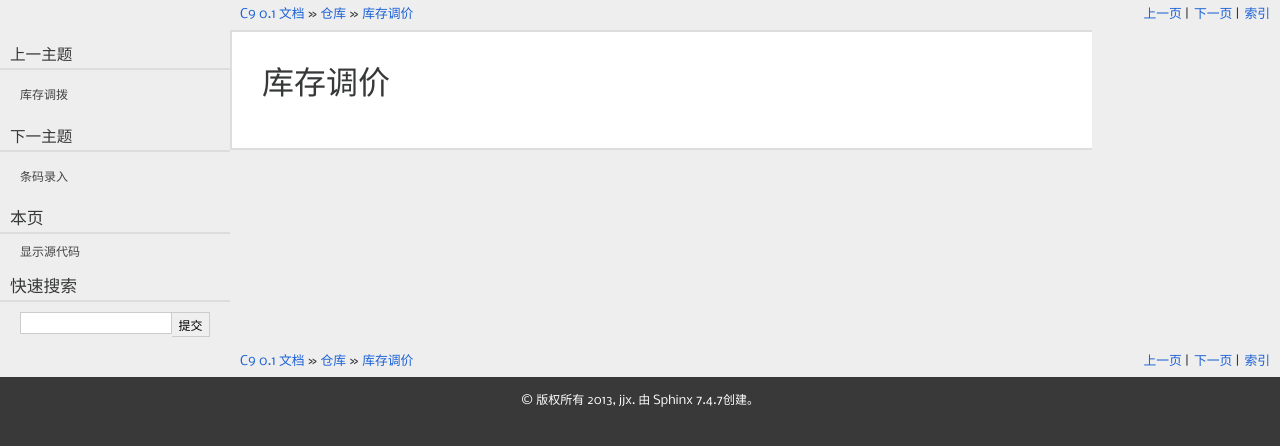
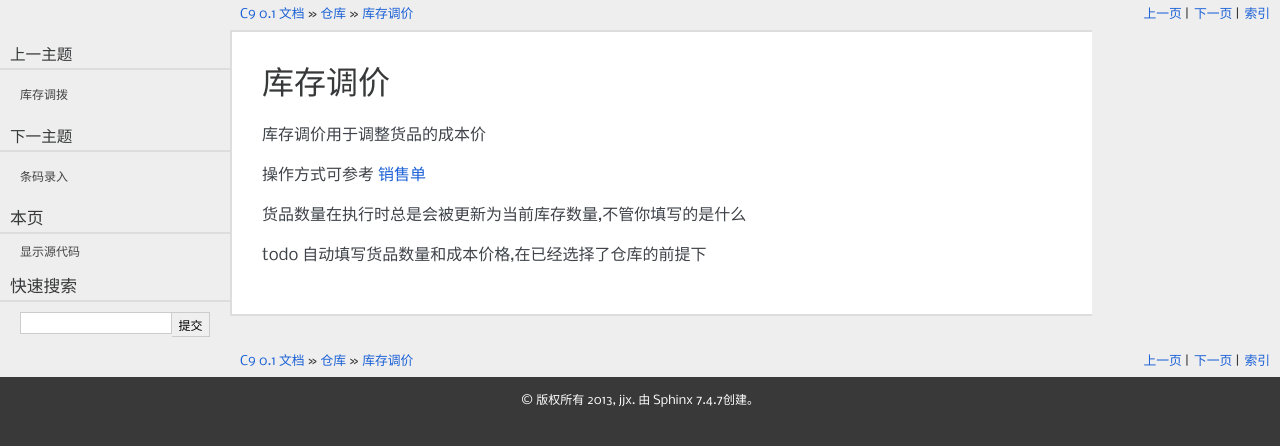
Before and after one commit to kingctan/c9, a Sphinx documentation site: the page built from source/store/adjust_price.rst, in a window 1280 px wide. Shown: the top 446 px of the page. Built offline with Sphinx 7.4.7, drawn with Linux system fonts in a browser that asks for light colours.

Commit message:
'update'

```diff
--- a/source/store/adjust_price.rst
+++ b/source/store/adjust_price.rst
@@ -1,2 +1,10 @@
 库存调价
 ----------------------
+
+库存调价用于调整货品的成本价
+
+操作方式可参考 :doc:`/sale/sale_order`
+
+货品数量在执行时总是会被更新为当前库存数量,不管你填写的是什么
+
+todo 自动填写货品数量和成本价格,在已经选择了仓库的前提下
```
Also changed, not shown: source/store/barcode_workbench.rst (+8 -0 lines), source/financial/income.rst (line endings or trailing spaces).
